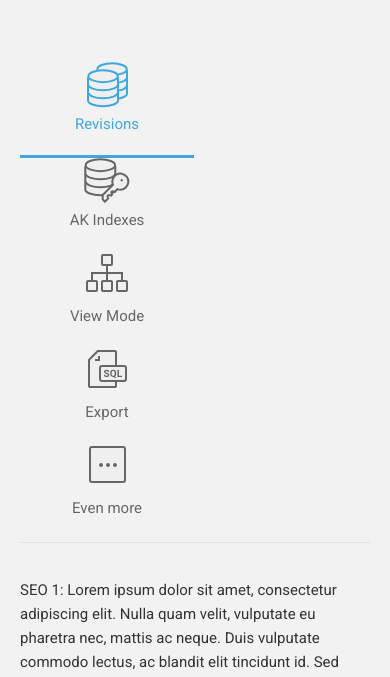
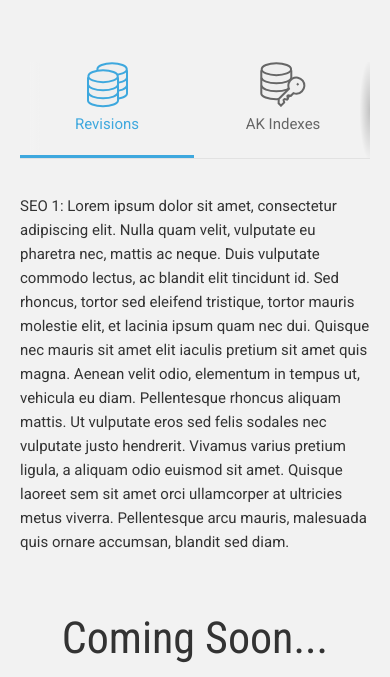
Before and after one commit to belousevgen/sql-builder, a plain HTML site: page home.html in a window 390 px wide. Shown: the part 3373-4050 px from the top of the page. Drawn offline with Linux system fonts and the light colour scheme.

Commit message:
add responsive tabs

```diff
--- a/css/main.css
+++ b/css/main.css
@@ -608,20 +608,23 @@ body {
 
 .features-tabs {
     margin-bottom: 35px;
-    text-align: justify;
-    text-justify: newspaper;
-    font-size: 0;
+    display: -webkit-box;
+    display: -ms-flexbox;
+    display: flex;
+    -webkit-box-pack: justify;
+       -ms-flex-pack: justify;
+    justify-content: space-between;
+    overflow-y: hidden;
+    overflow-x: hidden;
+    -webkit-overflow-scrolling: touch;
+    white-space: nowrap;
     border-bottom-color: #e2e2e2;
 }
 
+    .features-tabs:before,
     .features-tabs:after {
-        content: "";
-        display: inline-block;
-        vertical-align: top;
-        overflow: hidden;
-        visibility: hidden;
-        width: 100%;
-        height: 0;
+        content: none;
+        display: none;
     }
 
     .features-tabs > li {
@@ -671,6 +674,31 @@ body {
                 .features-tabs > li.active > a:before {
                     border-top-color: #3ea8de;
                 }
+
+        .features-tabs.scrollable {
+            overflow-x: auto;
+            background:
+                radial-gradient(ellipse at left, rgba(0, 0, 0, 0.2) 0%, rgba(0, 0, 0, 0) 75%) 0 center,
+                radial-gradient(ellipse at right, rgba(0, 0, 0, 0.2) 0%, rgba(0, 0, 0, 0) 75%) 100% center;
+            background-size: 10px 100%, 10px 100%;
+            background-attachment: scroll, scroll;
+            background-repeat: no-repeat;
+        }
+
+            .features-tabs.scrollable > li:first-child {
+                background-image:
+                    linear-gradient(to right, rgba(242,242,242, 1) 50%, rgba(242,242,242, 0) 100%);
+                background-repeat: no-repeat;
+                background-size: 20px 100%;
+            }
+
+            .features-tabs.scrollable > li:last-child {
+                background-image:
+                    linear-gradient(to left, rgba(242,242,242, 1) 50%, rgba(242,242,242, 0) 100%);
+                background-repeat: no-repeat;
+                background-position: 100% 0;
+                background-size: 20px 100%;
+            }
 
         .icon {
           display: inline-block;
--- a/js/main.js
+++ b/js/main.js
@@ -145,6 +145,33 @@ if (navigator.userAgent.match(/IEMobile\/10\.0/)) {
 
 
 /**
+ * Scrollable tabs
+ */
+(function(global) {
+    var tabs,
+        $tabs;
+
+    function init() {
+        tabs = document.querySelector('.features-tabs');
+        if (!tabs) return;
+        $tabs = $(tabs);
+        $(window).on('resize', onResize);
+        onResize();
+    }
+
+    function onResize() {
+        var isOverflow  = tabs.scrollWidth > tabs.offsetWidth;
+        var action = isOverflow ? 'add' : 'remove';
+        $tabs[action + 'Class']('scrollable');
+    }
+
+    global.tabsModule = {
+        init: init
+    }
+})(window);
+
+
+/**
  * Sign-in & Sign-up forms
  */
 (function(global) {
@@ -228,6 +255,7 @@ $(function() {
     window.headerModule && window.headerModule.init();
     window.parallaxImageModule && window.parallaxImageModule.init();
     window.scrollRevealModule && window.scrollRevealModule.init();
+    window.tabsModule && window.tabsModule.init();
     window.formsModule && window.formsModule.init();
     window.passwordsInputsModule && window.passwordsInputsModule.init();
     window.menuModule && window.menuModule.init();
```
